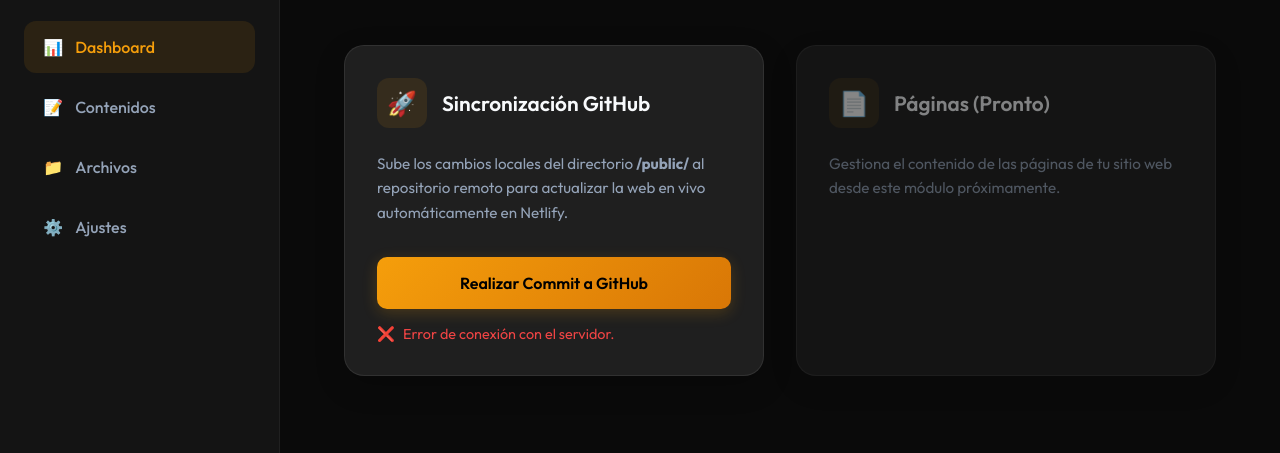
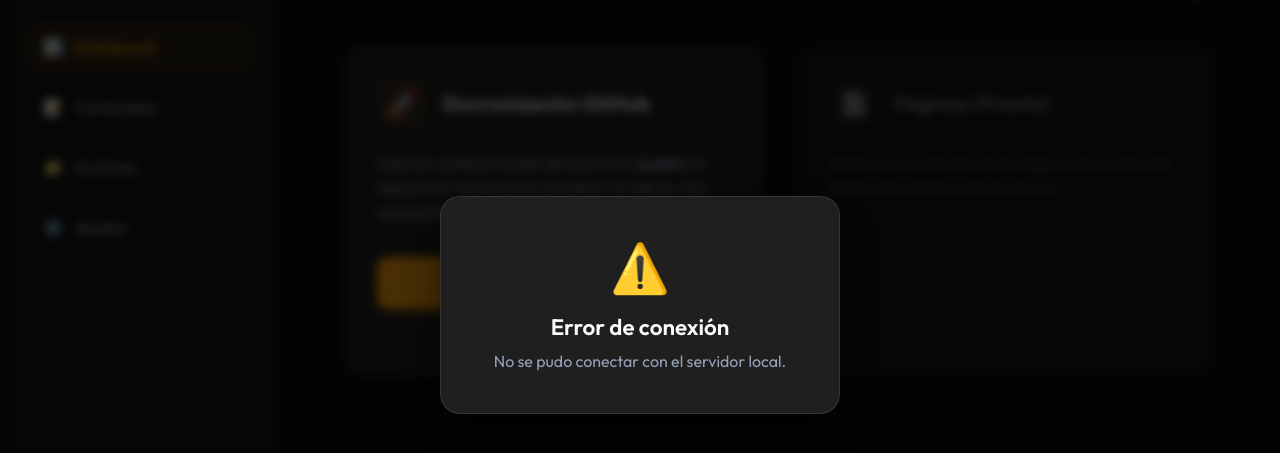
Before and after one commit to debiander/bees10, a website: page admin/index.html in a window 1280 px wide. Both pictures are taken after a click on the button "Realizar Commit a GitHub". Shown: the part 95-548 px from the top of the page. Drawn offline with Linux system fonts and the light colour scheme; no server answers.

Commit message:
Actualización desde el CMS Panel de Control

```diff
--- a/admin/index.html
+++ b/admin/index.html
@@ -237,6 +237,73 @@
             color: var(--success);
             opacity: 1;
         }
+        /* Modal Styles */
+        .modal-overlay {
+            position: fixed;
+            top: 0;
+            left: 0;
+            width: 100%;
+            height: 100%;
+            background: rgba(0, 0, 0, 0.7);
+            backdrop-filter: blur(5px);
+            display: flex;
+            align-items: center;
+            justify-content: center;
+            z-index: 1000;
+            opacity: 0;
+            pointer-events: none;
+            transition: opacity 0.3s ease;
+        }
+
+        .modal-overlay.active {
+            opacity: 1;
+            pointer-events: auto;
+        }
+
+        .modal-content {
+            background: var(--bg-card);
+            border: 1px solid rgba(255,255,255,0.1);
+            border-radius: 20px;
+            padding: 2.5rem;
+            width: 90%;
+            max-width: 400px;
+            text-align: center;
+            transform: translateY(20px);
+            transition: transform 0.3s ease;
+            box-shadow: 0 20px 40px rgba(0,0,0,0.5);
+        }
+
+        .modal-overlay.active .modal-content {
+            transform: translateY(0);
+        }
+
+        .modal-icon {
+            font-size: 3rem;
+            margin-bottom: 1rem;
+        }
+
+        .modal-icon.loading {
+            animation: pulse 1.5s infinite;
+        }
+
+        @keyframes pulse {
+            0% { transform: scale(1); opacity: 1; }
+            50% { transform: scale(1.1); opacity: 0.7; }
+            100% { transform: scale(1); opacity: 1; }
+        }
+
+        .modal-title {
+            font-size: 1.4rem;
+            font-weight: 600;
+            margin-bottom: 0.5rem;
+            color: var(--text-main);
+        }
+
+        .modal-message {
+            color: var(--text-muted);
+            font-size: 1rem;
+            line-height: 1.5;
+        }
     </style>
 </head>
 <body>
@@ -305,18 +372,36 @@
         </div>
     </main>
 
+    <!-- Modal de Feedback -->
+    <div class="modal-overlay" id="feedbackModal">
+        <div class="modal-content">
+            <div class="modal-icon loading" id="modalIcon">⏳</div>
+            <h3 class="modal-title" id="modalTitle">Sincronizando...</h3>
+            <p class="modal-message" id="modalMessage">Por favor, espera mientras se suben los cambios.</p>
+        </div>
+    </div>
     <script>
         document.getElementById('commitBtn').addEventListener('click', function() {
             const btn = this;
             const btnText = btn.querySelector('.btn-text');
             const spinner = document.getElementById('btnSpinner');
-            const statusMsg = document.getElementById('statusMsg');
 
-            // Simular estado de carga
+            const modal = document.getElementById('feedbackModal');
+            const modalIcon = document.getElementById('modalIcon');
+            const modalTitle = document.getElementById('modalTitle');
+            const modalMessage = document.getElementById('modalMessage');
+
+            // Simular estado de carga en botón
             btnText.style.display = 'none';
             spinner.style.display = 'block';
             btn.style.pointerEvents = 'none';
-            statusMsg.classList.remove('success');
+
+            // Mostrar modal de carga
+            modalIcon.textContent = '⏳';
+            modalIcon.className = 'modal-icon loading';
+            modalTitle.textContent = 'Sincronizando...';
+            modalMessage.textContent = 'Estamos subiendo los archivos a GitHub. Por favor espera.';
+            modal.classList.add('active');
 
             // Realizar llamada a nuestra API local
             fetch('/api/commit', {
@@ -325,38 +410,45 @@
             })
             .then(response => response.json())
             .then(data => {
+                // Restaurar botón
                 spinner.style.display = 'none';
                 btnText.style.display = 'block';
                 btnText.textContent = 'Actualizar de nuevo';
                 btn.style.pointerEvents = 'auto';
 
+                // Actualizar modal con resultado
+                modalIcon.className = 'modal-icon';
                 if (data.success) {
-                    statusMsg.innerHTML = `<span>✅</span> ${data.message}`;
-                    statusMsg.classList.add('success');
-                    statusMsg.style.color = 'var(--success)';
+                    modalIcon.textContent = '✅';
+                    modalTitle.textContent = '¡Completado!';
+                    modalMessage.textContent = data.message;
                 } else {
-                    statusMsg.innerHTML = `<span>❌</span> ${data.error}`;
-                    statusMsg.classList.add('success'); // Reusing class for visibility
-                    statusMsg.style.color = '#ef4444'; // Red error color
+                    modalIcon.textContent = '❌';
+                    modalTitle.textContent = 'Error';
+                    modalMessage.textContent = data.error;
                 }
 
-                // Ocultar mensaje después de 5 segundos
+                // Cerrar modal automáticamente después de 3 segundos
                 setTimeout(() => {
-                    statusMsg.classList.remove('success');
-                }, 5000);
+                    modal.classList.remove('active');
+                }, 3000);
             })
             .catch(error => {
+                // Restaurar botón
                 spinner.style.display = 'none';
                 btnText.style.display = 'block';
                 btn.style.pointerEvents = 'auto';
 
-                statusMsg.innerHTML = `<span>❌</span> Error de conexión con el servidor.`;
-                statusMsg.classList.add('success');
-                statusMsg.style.color = '#ef4444';
+                // Actualizar modal con error de red
+                modalIcon.className = 'modal-icon';
+                modalIcon.textContent = '⚠️';
+                modalTitle.textContent = 'Error de conexión';
+                modalMessage.textContent = 'No se pudo conectar con el servidor local.';
 
+                // Cerrar modal automáticamente después de 3 segundos
                 setTimeout(() => {
-                    statusMsg.classList.remove('success');
-                }, 5000);
+                    modal.classList.remove('active');
+                }, 3000);
             });
         });
     </script>
```
